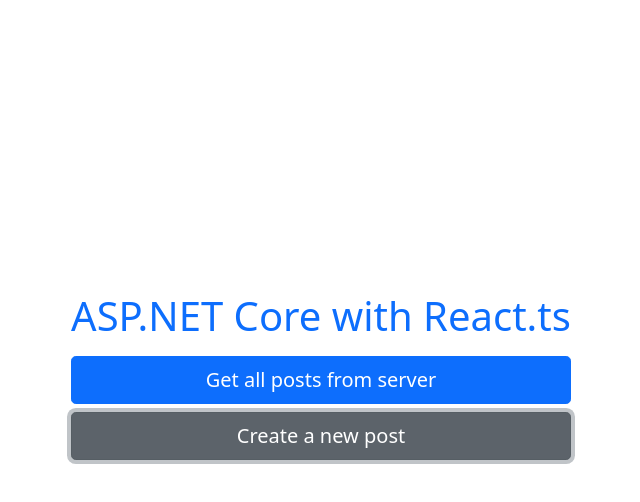
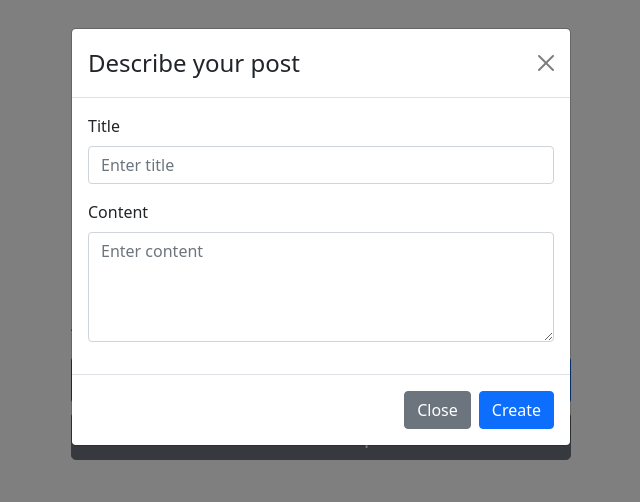
Before and after one commit to nikitakaralius/DotNetWithReact, a React (Create React App) app in the folder src/react-client/: page / in a window 1280 px wide. Both pictures are taken after a click on the button "Create a new post". Shown: the top 502 px of the page, without its empty margins (319-959 px from the left). Built offline with nearby package versions, Linux system fonts and the light colour scheme.

Commit message:
Added post creation

```diff
--- a/src/react-client/package.json
+++ b/src/react-client/package.json
@@ -13,6 +13,7 @@
     "axios": "^0.27.2",
     "bootstrap": "^5.1.3",
     "react": "^18.1.0",
+    "react-bootstrap": "^2.3.1",
     "react-dom": "^18.1.0",
     "react-scripts": "5.0.1",
     "typescript": "^4.6.4",
--- a/src/react-client/src/App.tsx
+++ b/src/react-client/src/App.tsx
@@ -3,19 +3,25 @@
 import {PostsTable} from './components/PostsTable';
 import {Container} from './components/Container';
 import {Menu} from './components/Menu';
-import {getAllPosts} from './backend/PostService';
+import {CreatePostModal} from './components/CreatePostModal';
+import {PostService} from './backend/PostService';
 
 export const App: React.FC = () => {
   const [posts, setPosts] = useState<IPost[]>([]);
 
+  const [modalShown, setModalShown] = useState(false);
+  const showModal = () => setModalShown(true);
+  const hideModal = () => setModalShown(false);
+
   const fetchPosts = () => {
-    getAllPosts()
+    PostService.getAllPosts()
       .then(postsFromServer => setPosts(postsFromServer));
   };
 
   return (
     <Container>
-      <Menu onGetPostsClick={fetchPosts} onCreatePostClick={() => {}}/>
+      <Menu onGetPostsClick={fetchPosts} onCreatePostClick={showModal}/>
+      <CreatePostModal shown={modalShown} onHide={hideModal} onCreate={fetchPosts}/>
       <PostsTable posts={posts}/>
     </Container>
   );
--- a/src/react-client/src/backend/PostService.ts
+++ b/src/react-client/src/backend/PostService.ts
@@ -1,8 +1,16 @@
 import axios from 'axios';
 import {IPost} from '../interfaces';
+import {Constants} from './Constants';
 
-export const getAllPosts = async () => {
-  const url = 'https://localhost:7288/get-all-posts';
-  const response = await axios.get(url);
-  return response.data as IPost[];
-};
+export namespace PostService {
+  export const getAllPosts = async () => {
+    const url = Constants.getAllPosts;
+    const response = await axios.get(url);
+    return response.data as IPost[];
+  };
+
+  export const createPost = async (post: IPost) => {
+    const url = Constants.createPost;
+    return await axios.post(url, post);
+  };
+}
--- /dev/null
+++ b/src/react-client/src/components/CreatePostForm.tsx
@@ -0,0 +1,35 @@
+import React, {useState} from 'react';
+import {Form} from 'react-bootstrap';
+import {IPost} from '../interfaces';
+
+interface ICreatePostFormProps {
+  post: IPost;
+  setPost: (post: IPost) => void;
+}
+
+export const CreatePostForm: React.FC<ICreatePostFormProps> = ({post, setPost}) => {
+  return (
+    <Form>
+      <Form.Group className="mb-3" controlId="formPostTitle">
+        <Form.Label>Title</Form.Label>
+        <Form.Control
+          type="text"
+          placeholder="Enter title"
+          value={post.title}
+          onChange={e => setPost({...post, title: e.target.value})}
+        />
+      </Form.Group>
+      <Form.Group className="mb-3" controlId="formPostContent">
+        <Form.Label>Content</Form.Label>
+        <Form.Control
+          type="text"
+          placeholder="Enter content"
+          as="textarea"
+          rows={4}
+          value={post.content}
+          onChange={e => setPost({...post, content: e.target.value})}
+        />
+      </Form.Group>
+    </Form>
+  );
+};
--- /dev/null
+++ b/src/react-client/src/components/CreatePostModal.tsx
@@ -0,0 +1,48 @@
+import React, {useState} from 'react';
+import {Button, Modal} from 'react-bootstrap';
+import {CreatePostForm} from './CreatePostForm';
+import {IPost} from '../interfaces';
+import {PostService} from '../backend/PostService';
+
+interface ICreatePostModalProps {
+  shown: boolean;
+  onHide: () => void;
+  onCreate: () => void;
+}
+
+export const CreatePostModal: React.FC<ICreatePostModalProps> = ({shown, onHide, onCreate}) => {
+  const defaultPost: IPost = {
+    id: 0,
+    title: '',
+    content: ''
+  };
+
+  const [post, setPost] = useState<IPost>(defaultPost);
+
+  const createPost = () => {
+    PostService
+      .createPost(post)
+      .then(_ => onCreate())
+    setPost(defaultPost);
+    onHide();
+  };
+
+  return (
+    <Modal show={shown} onHide={onHide}>
+      <Modal.Header closeButton>
+        <Modal.Title>Describe your post</Modal.Title>
+      </Modal.Header>
+      <Modal.Body>
+        <CreatePostForm post={post} setPost={setPost}/>
+      </Modal.Body>
+      <Modal.Footer>
+        <Button variant="secondary" onClick={onHide}>
+          Close
+        </Button>
+        <Button variant="primary" onClick={createPost}>
+          Create
+        </Button>
+      </Modal.Footer>
+    </Modal>
+  );
+};
```
Also changed, not shown: 1 other file (tests, documents, lock files or other folders).
